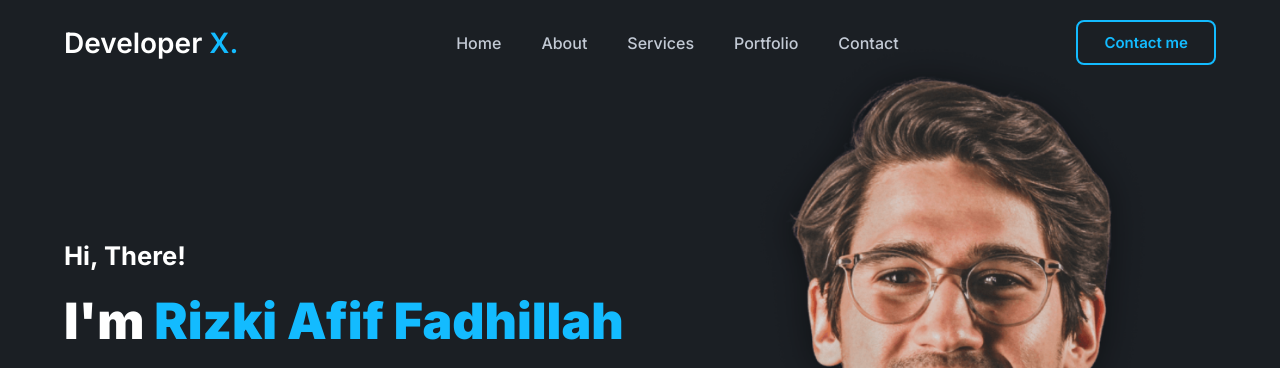
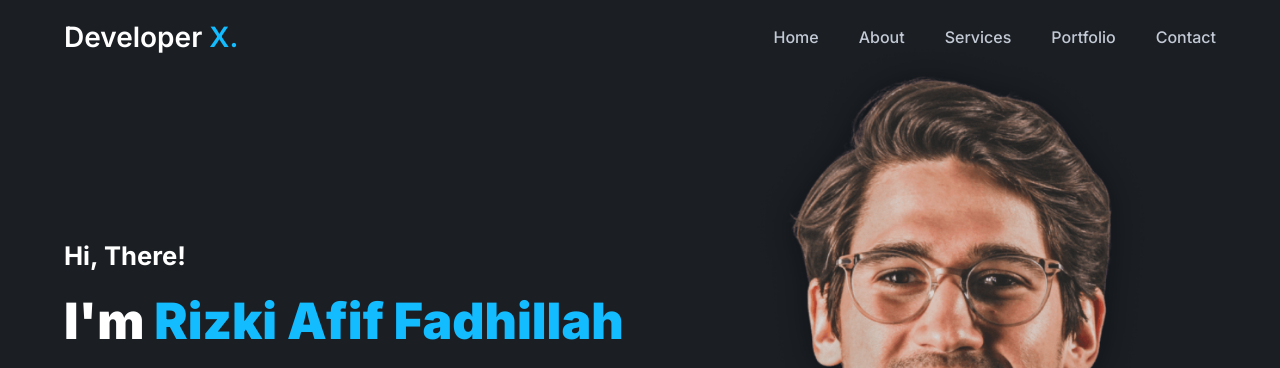
Before and after one commit to RizkiAfif10/portofolio, a plain HTML site: page index.html in a window 1280 px wide. Shown: the top 368 px of the page. Drawn offline with nearby package versions, Linux system fonts and the light colour scheme.

Commit message:
index.html

```diff
--- a/index.html
+++ b/index.html
@@ -43,10 +43,6 @@
         <li><a href="#portfolio">Portfolio</a></li>
         <li><a href="#contact">Contact</a></li>
       </ul>
-
-      <div class="top-btnn">
-        <a href="#" class="h-btn"> Contact me</a>
-      </div>
     </header>
 
     <section class="hero" id="Home">
```
